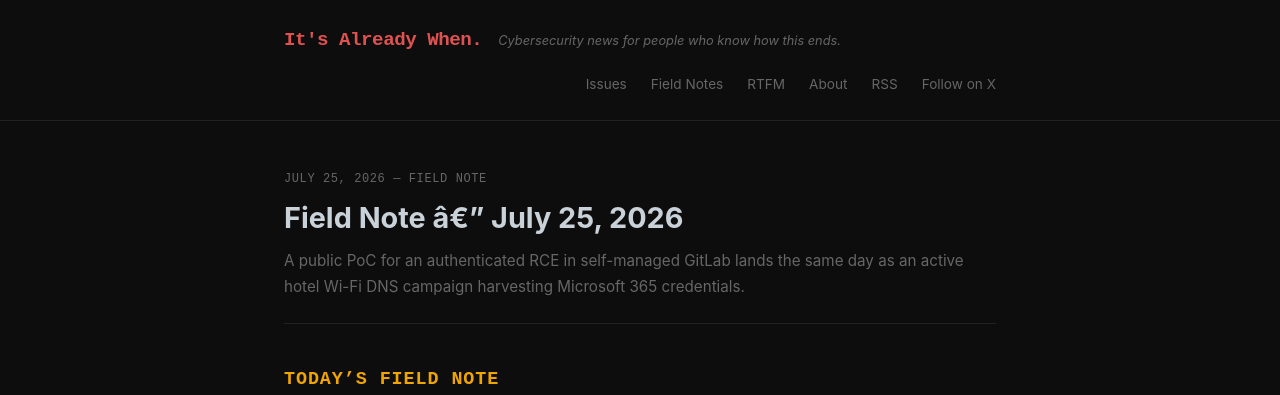
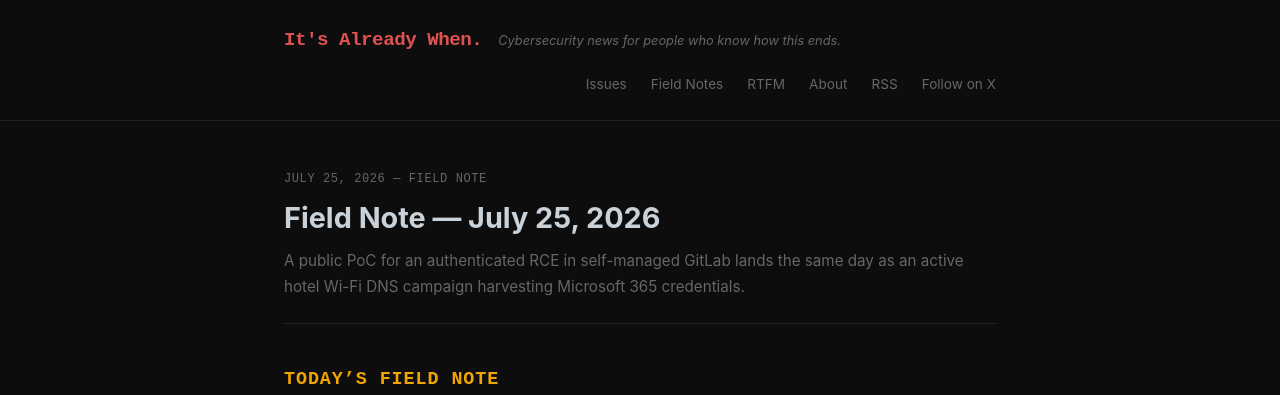
Before and after one commit to bizzal70/itsalreadywhen, a Jekyll site: the page built from _field_notes/2026-07-25-field-note.md, in a window 1280 px wide. Shown: the top 395 px of the page. Built offline with Jekyll 4.4.1, drawn with Linux system fonts in a browser that asks for light colours.

Commit message:
fix: repair CP1252 mojibake corruption (published content)
Same double-encoding class already fixed in the Bizzal-Games-YT-PUB pipeline: correct UTF-8 bytes misread as CP1252, then re-saved as UTF-8. Reversed via .encode('cp1252').decode('utf-8'), verified 0 remaining corrupted runs.

```diff
--- a/_field_notes/2026-07-25-field-note.md
+++ b/_field_notes/2026-07-25-field-note.md
@@ -1,6 +1,6 @@
 ---
 layout: field_note
-title: "Field Note â€” July 25, 2026"
+title: "Field Note — July 25, 2026"
 date: 2026-07-25
 summary: "A public PoC for an authenticated RCE in self-managed GitLab lands the same day as an active hotel Wi-Fi DNS campaign harvesting Microsoft 365 credentials."
 ---
```
